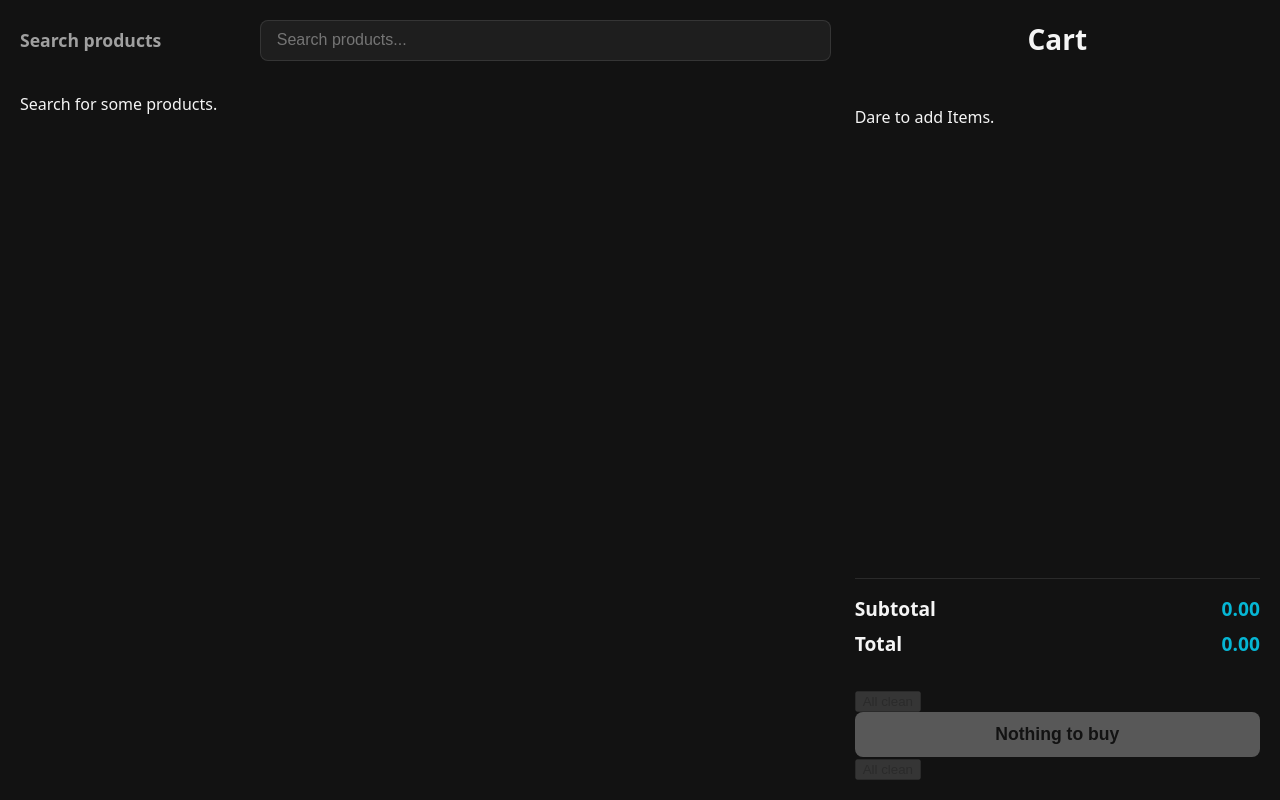
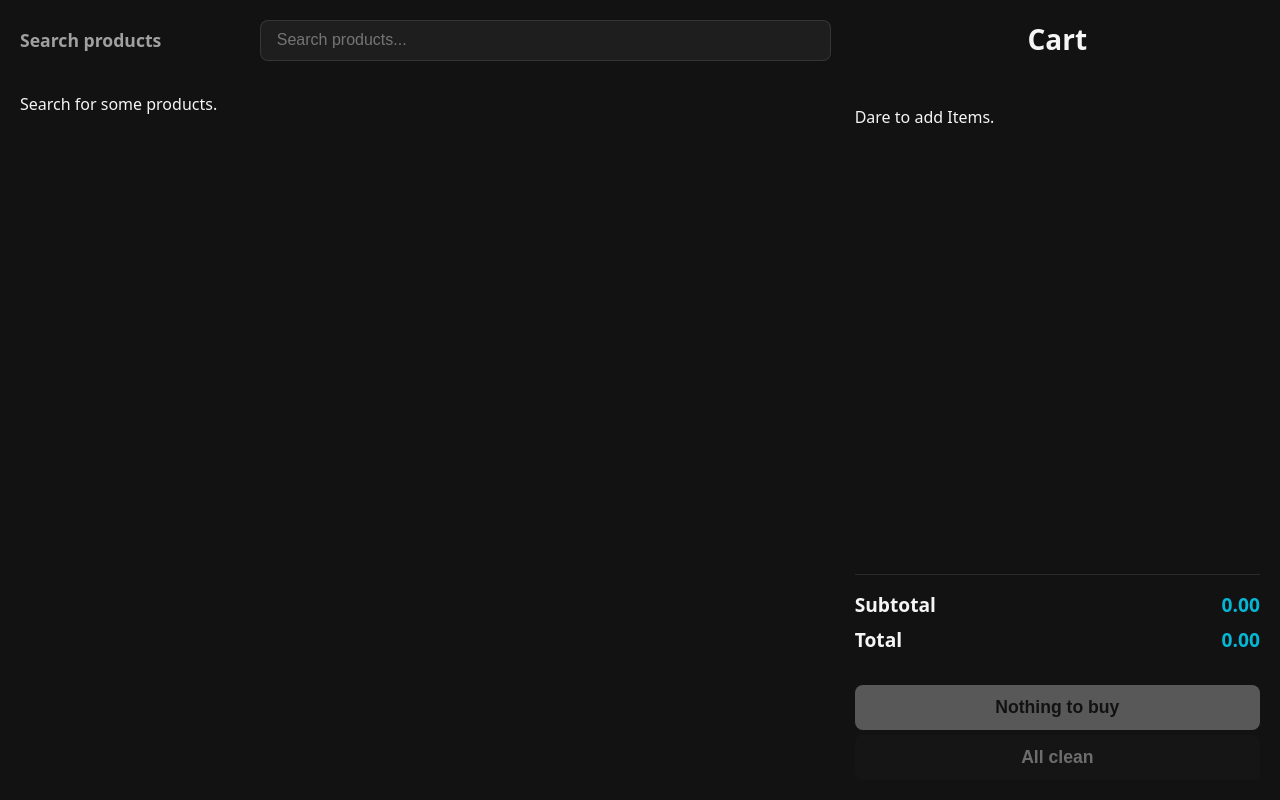
Before and after one commit to masozow/vanilla-js-mini_shop, a plain HTML site: page index.html in a window 1280 px wide. Drawn offline with Linux system fonts and the light colour scheme.

Commit message:
FEAT: fully implemented the clean cart logic

```diff
--- a/css/styles.css
+++ b/css/styles.css
@@ -6,6 +6,7 @@
     --text-secondary: #a0a0a0;
     --accent-turquoise: #06b6d4;
     --accent-gold: #fbbf24;
+    --accent-red: rgb(128, 0, 0);
     --radius: 12px;
     --transition: all 0.2s ease-in-out;
 }
@@ -318,22 +319,42 @@ section .controls {
     background-color: #115e59;
 }
 
-.purchase-button {
+.checkout-actions {
+    display: flex;
+    width: 100%;
+    flex-direction: column;
+    gap: 0.3rem;
+}
+
+.checkout-actions button {
     width: 100%;
     padding: 0.75rem 0;
     font-size: 1.1rem;
     font-weight: bold;
-    background-color: var(--accent-gold);
-    color: #121212;
     border: none;
     border-radius: 8px;
     cursor: pointer;
     transition: var(--transition);
 }
 
+.purchase-button {
+    background-color: var(--accent-gold);
+    color: #121212;
+}
+
 .purchase-button:hover:not(:disabled) {
     background-color: #fcd34d;
     box-shadow: 0 4px 12px rgba(251, 191, 36, 0.2);
+}
+
+.clear-cart-button {
+    background-color: var(--accent-red);
+    color: var(--text-primary);
+}
+
+.clear-cart-button:hover:not(:disabled) {
+    background-color: rgb(160, 0, 0);
+    box-shadow: 0 4px 12px rgba(251, 36, 36, 0.2);
 }
 
 .disabled-card,
--- a/index.html
+++ b/index.html
@@ -36,7 +36,7 @@
         <h1>Cart</h1>
         <div id="cart-results" class="cart-results"></div>
         <div id="totals-results"></div>
-        <div id="checkout-actions"></div>
+        <div id="checkout-actions" class="checkout-actions"></div>
       </section>
     </main>
   </body>
--- a/src/features/checkout/CheckoutModule.js
+++ b/src/features/checkout/CheckoutModule.js
@@ -1,12 +1,12 @@
 import { CheckoutService } from "./application/CheckoutService.js";
 import { CheckoutController } from "./ui/CheckoutController.js";
-export const CheckoutModule = async ({ checkoutResults, onPurchaseDone }) => {
+export const CheckoutModule = async ({ checkoutResults, onPurchaseDone, onClearIntent }) => {
     const error_prefix = '[Feature error] CheckoutModule. ';
     if (!checkoutResults) throw new Error(error_prefix + 'checkoutResults HTML element is required');
-    const checkoutService = CheckoutService({ onPurchaseDone });
+    const checkoutService = CheckoutService({ onPurchaseDone, onClearIntent });
     const { renderClearCartButton, renderPurchaseButton, bindActions } = CheckoutController({ service: checkoutService, checkoutResults });
+    renderPurchaseButton();
     renderClearCartButton();
-    renderPurchaseButton();
     bindActions();
     return checkoutService;
 }
--- a/src/features/checkout/application/CheckoutService.js
+++ b/src/features/checkout/application/CheckoutService.js
@@ -1,14 +1,19 @@
 import { createSignal } from "../../../shared/store/createSignal.js";
 import { hasActiveItems, buildOrderWithActiveItems } from "../domain/Order.js";
-export const CheckoutService = ({ onPurchaseDone }) => {
+export const CheckoutService = ({ onPurchaseDone, onClearIntent }) => {
     const error_prefix = '[Application Error] CheckoutService. ';
     const canPurchaseSignal = createSignal(false);
+    const canClearSignal = createSignal(false);
     let _payload = [];
     return {
         onCanPurchaseChange: canPurchaseSignal.subscribe,
+        onCanClearChange: canClearSignal.subscribe,
         setPayload: (payload) => {
             _payload = structuredClone(payload);
-            canPurchaseSignal.set(hasActiveItems(payload));
+            canPurchaseSignal.set(hasActiveItems(_payload));
+        },
+        setCanClear: (payload) => {
+            canClearSignal.set(payload.length > 0);
         },
         purchase: async () => {
             if (!canPurchaseSignal.get()) return;
@@ -17,6 +22,10 @@ export const CheckoutService = ({ onPurchaseDone }) => {
             console.log(order);
             console.groupEnd();
             onPurchaseDone();
+        },
+        clearCart: () => {
+            if (!canClearSignal.get()) return;
+            onClearIntent?.();
         }
     }
 }
--- a/src/features/checkout/ui/CheckoutController.js
+++ b/src/features/checkout/ui/CheckoutController.js
@@ -4,7 +4,7 @@ export const CheckoutController = ({ checkoutResults, service }) => {
     if (!checkoutResults) throw new Error(error_prefix + 'checkoutResults HTML element is required.');
     if (!service) throw new Error(error_prefix + 'service is required.');
     const { renderPurchaseButton, renderClearCartButton, toggleActionButtonRender } = CheckoutView(checkoutResults);
-    const { onCanPurchaseChange, purchase } = service;
+    const { onCanPurchaseChange, onCanClearChange, purchase, clearCart } = service;
     return {
         renderPurchaseButton: () => {
             let button = null;
@@ -18,18 +18,18 @@ export const CheckoutController = ({ checkoutResults, service }) => {
         },
         renderClearCartButton: () => {
             let button = null;
-            onCanPurchaseChange((canPurchase) => {
+            onCanClearChange((canClear) => {
                 if (!button) {
-                    button = renderClearCartButton(canPurchase)
+                    button = renderClearCartButton(canClear)
                     return;
                 }
-                toggleActionButtonRender({ button, isActive: canPurchase });
+                toggleActionButtonRender({ button, isActive: canClear });
             })
         },
         bindActions: () => {
             const actions = {
                 'purchase': async () => { await purchase() },
-                'clear-cart': () => console.log('Clear cart')
+                'clear-cart': () => clearCart()
             }
             checkoutResults.addEventListener('click', async (e) => {
                 const btn = e.target.closest('[data-action]');
--- a/src/features/checkout/ui/CheckoutView.js
+++ b/src/features/checkout/ui/CheckoutView.js
@@ -34,7 +34,7 @@ export const CheckoutView = (resultsHTMLElement) => {
                 inactiveText: 'All clean',
                 isActive
             }));
-            const renderedButton = resultsHTMLElement.querySelector('[data-action="purchase"]');
+            const renderedButton = resultsHTMLElement.querySelector('[data-action="clear-cart"]');
             return renderedButton;
         },
     }
--- a/src/features/checkout/ui/components/CheckoutActions.js
+++ b/src/features/checkout/ui/components/CheckoutActions.js
@@ -7,13 +7,13 @@ export const CheckoutActions = () => {
             }
             return `
                     <button
-                    data-action=${esc(actionName)}
+                    data-action="${esc(actionName)}"
                     data-active-class="${esc(activeClass)}"
                     data-active-text="${esc(presentationData.btnText(true))}"
                     data-inactive-text="${esc(presentationData.btnText(false))}"
-                    class='${esc(className)} ${isActive ? presentationData.activeClass : ''}'
+                    class='${esc(className)} ${isActive ? activeClass : ''}'
                     ${isActive ? '' : 'disabled'}
-                    id=${esc(actionId)}
+                    id="${esc(actionId)}"
                     >
                         ${esc(presentationData.btnText(isActive))}
                     </button>
--- a/src/main.js
+++ b/src/main.js
@@ -35,9 +35,13 @@ document.addEventListener('DOMContentLoaded', async () => {
             cartService.cleanCart();
             console.log('Purchase made.');
         }
-        const checkoutService = await CheckoutModule({ checkoutResults: checkoutActions, onPurchaseDone });
+        const onClearIntent = () => {
+            cartService.cleanCart();
+        }
+        const checkoutService = await CheckoutModule({ checkoutResults: checkoutActions, onPurchaseDone, onClearIntent });
         cartService.onCartChange((items) => {
             checkoutService.setPayload(items);
+            checkoutService.setCanClear(items);
         })
         //#region Cart
         //#endregion
```
